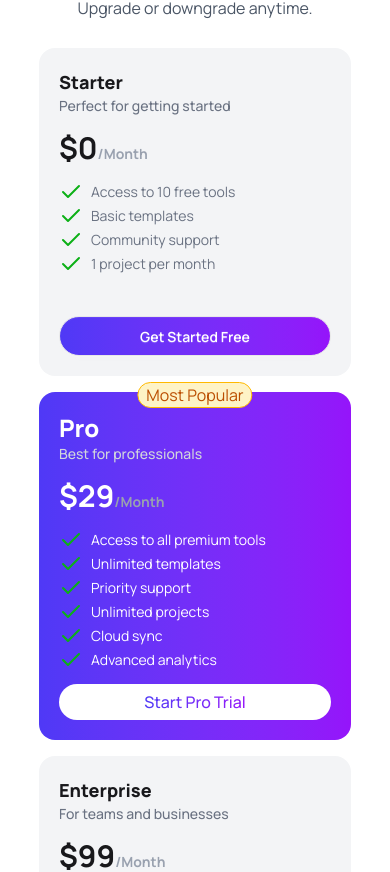
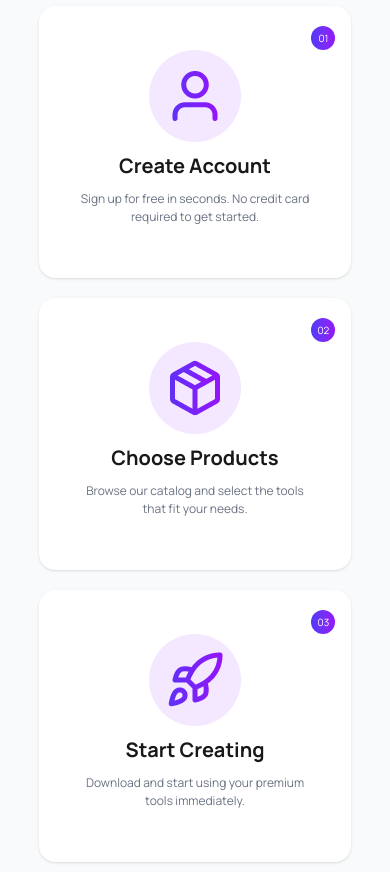
Before and after one commit to developeribrahim13/my-6th-assignment-digitools-platform, a React (Vite) app: page / in a window 390 px wide. Shown: the part 1543-2415 px from the top of the page. Built offline with nearby package versions, Linux system fonts and the light colour scheme.

Commit message:
stepsSection component design finished with responsive styles

```diff
--- a/src/App.jsx
+++ b/src/App.jsx
@@ -4,6 +4,7 @@ import Footer from './components/footer/Footer'
 import Navber from './components/navber/Navber'
 import PricingSection from './components/pricingSection/PricingSection'
 import StatesSection from './components/statesSection/StatesSection'
+import StepsSection from './components/stepsSection/StepsSection'
 import Workflow from './components/workflow/Workflow'
 
 function App() {
@@ -13,6 +14,7 @@ function App() {
       <Navber/>
       <Banner/>
       <StatesSection/>
+      <StepsSection/>
       <PricingSection/>
       <Workflow/>
       <Footer/>
--- a/src/components/pricingSection/PricingSection.jsx
+++ b/src/components/pricingSection/PricingSection.jsx
@@ -3,7 +3,7 @@ import React from 'react';
 
 const PricingSection = () => {
     return (
-        <div className='max-w-[80%] mx-auto py-32'>
+        <div className='max-w-[80%] mx-auto py-25'>
             <h1 className='text-5xl font-extrabold text-center'>Simple, Transparent Pricing</h1>
             <p className='text-gray-600 text-center mt-4 mb-7'>Choose the plan that fits your needs. Upgrade or downgrade anytime.</p>
             <div className='grid sm:grid-cols-2 md:grid-cols-3 gap-4'>
--- /dev/null
+++ b/src/components/stepsSection/StepsSection.jsx
@@ -0,0 +1,66 @@
+import React from 'react';
+import user from "../../assets/user.png"
+import packageImg from "../../assets/package.png"
+import rocket from "../../assets/rocket.png"
+const StepsSection = () => {
+    return (
+        <div className='bg-gray-50 py-25 mt-20'>
+            <div className='max-w-[80%] mx-auto space-y-3'>
+                <h1 className='text-4xl text-center font-extrabold'>Get Started in 3 Steps</h1>
+                <p className='text-gray-500 text-[12px] text-center'>Start using premium digital tools in minutes, not hours.</p>
+                <div className='grid sm:grid-cols-2 md:grid-cols-3 gap-5 mt-8'>
+                    <div className='bg-white rounded-2xl py-5 shadow'>
+                        <div className='max-w-[90%] mx-auto'>
+                            <div className='flex justify-end items-center'>
+                                <div className='bg-linear-to-r from-[#4F39F6] to-[#9514FA] w-6 h-6 rounded-full flex justify-center items-center'>
+                                    <p className='text-white text-[10px]'>01</p>
+                                </div>
+                            </div>
+                        </div>
+                        <div className='flex flex-col gap-2.5 items-center justify-items-center'>
+                            <div className='w-23 h-23 bg-purple-100 flex justify-center items-center rounded-full'>
+                            <img src={user}></img>
+                            </div>
+                            <h3 className='font-bold text-xl'>Create Account</h3>
+                            <p className='text-center text-gray-500 text-[12px] mb-8'>Sign up for free in seconds. No credit card<br />required to get started.</p>
+                        </div>
+                    </div>
+                    <div className='bg-white rounded-2xl py-5 shadow'>
+                        <div className='max-w-[90%] mx-auto'>
+                            <div className='flex justify-end items-center'>
+                                <div className='bg-linear-to-r from-[#4F39F6] to-[#9514FA] w-6 h-6 rounded-full flex justify-center items-center'>
+                                    <p className='text-white text-[10px]'>02</p>
+                                </div>
+                            </div>
+                        </div>
+                        <div className='flex flex-col gap-2.5 items-center justify-items-center'>
+                            <div className='w-23 h-23 bg-purple-100 flex justify-center items-center rounded-full'>
+                            <img src={packageImg}></img>
+                            </div>
+                            <h3 className='font-bold text-xl'>Choose Products</h3>
+                            <p className='text-center text-gray-500 text-[12px] mb-8'>Browse our catalog and select the tools<br />that fit your needs.</p>
+                        </div>
+                    </div>
+                    <div className='bg-white rounded-2xl py-5 shadow'>
+                        <div className='max-w-[90%] mx-auto'>
+                            <div className='flex justify-end items-center'>
+                                <div className='bg-linear-to-r from-[#4F39F6] to-[#9514FA] w-6 h-6 rounded-full flex justify-center items-center'>
+                                    <p className='text-white text-[10px]'>03</p>
+                                </div>
+                            </div>
+                        </div>
+                        <div className='flex flex-col gap-2.5 items-center justify-items-center'>
+                            <div className='w-23 h-23 bg-purple-100 flex justify-center items-center rounded-full'>
+                            <img src={rocket}></img>
+                            </div>
+                            <h3 className='font-bold text-xl'>Start Creating</h3>
+                            <p className='text-center text-gray-500 text-[12px] mb-8'>Download and start using your premium<br />tools immediately.</p>
+                        </div>
+                    </div>
+                </div>
+            </div>
+        </div>
+    );
+};
+
+export default StepsSection;
```
